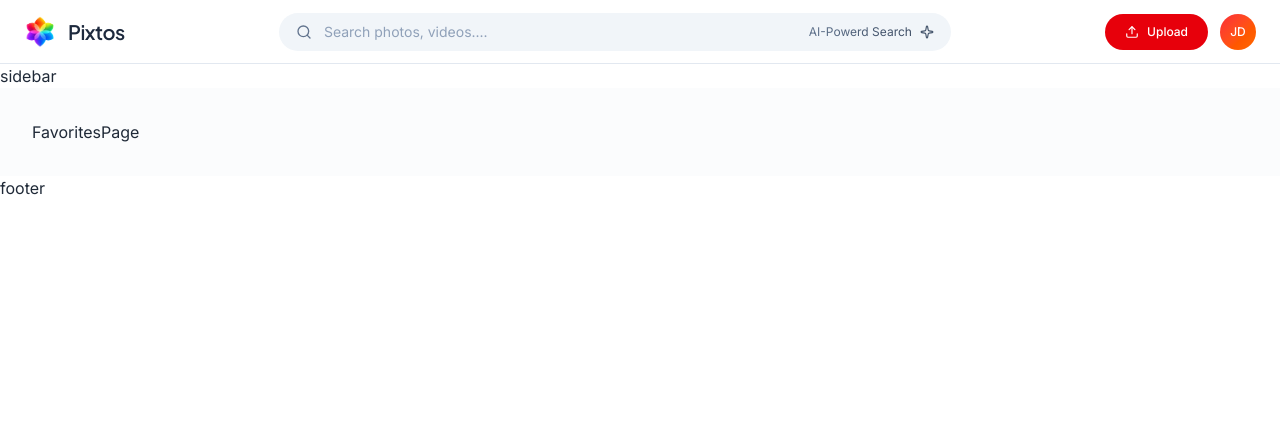
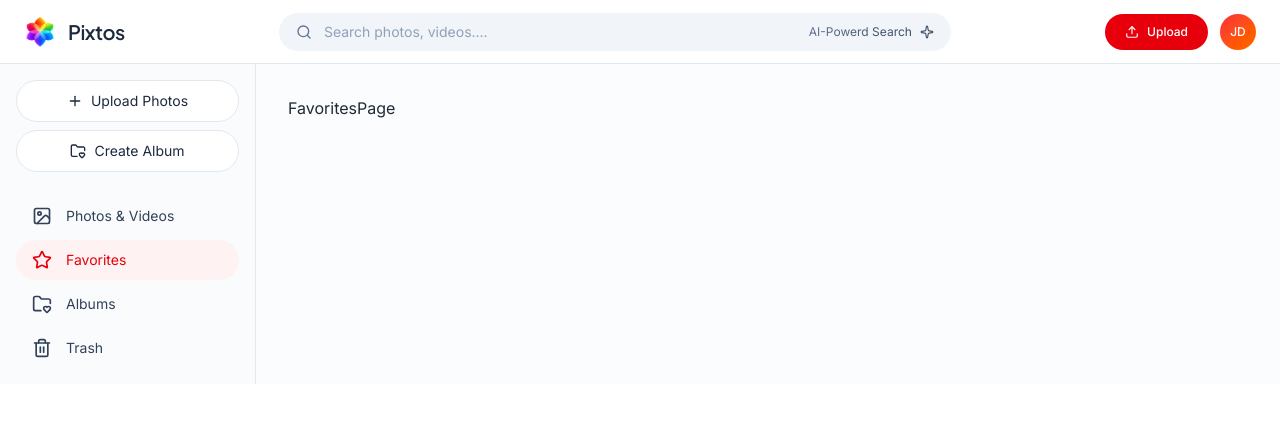
Before and after one commit to codexmish/Pixtos-Client, a Next.js app: page /favorites in a window 1280 px wide. Shown: the top 422 px of the page. Built offline with nearby package versions, Linux system fonts and the light colour scheme; a web font is replaced by a local one.

Commit message:
sidebar menu added

```diff
--- a/src/app/(service)/layout.tsx
+++ b/src/app/(service)/layout.tsx
@@ -1,13 +1,15 @@
 import Navbar from "@/components/layout/Navbar";
+import Sidebar from "@/components/layout/Sidebar";
 import React, { ReactNode } from "react";
 
 const layout = ({ children }: { children: ReactNode }) => {
   return (
     <div>
-      <Navbar/>
-      <p>sidebar</p>
-      <div className="app-main-content">{children}</div>
-      <p>footer</p>
+      <Navbar />
+      <div className="flex-1 flex overflow-hidden min-h-0 relative">
+        <Sidebar />
+        <div className="app-main-content">{children}</div>
+      </div>
     </div>
   );
 };
--- a/src/components/layout/Navbar.tsx
+++ b/src/components/layout/Navbar.tsx
@@ -28,7 +28,7 @@ const initials = user.name
 const Navbar = () => {
   const [searchQuery, setSearchQuery] = useState("");
   const [isUploadOpen, setIsUploadOpen] = useState(false);
-  const [isMobileSidebarOpen, setIsMobileSidebarOpen] = useState(false);
+  // const [isMobileSidebarOpen, setIsMobileSidebarOpen] = useState(false);
   const [dropdownOpen, setDropdownOpen] = useState(false)
   const profileRef = useRef<HTMLDivElement>(null);
 
--- /dev/null
+++ b/src/components/layout/Sidebar.tsx
@@ -0,0 +1,126 @@
+"use client"
+
+import { FolderHeartIcon, ImageIcon, PlusIcon, StarIcon, Trash2Icon, XIcon } from "lucide-react"
+import Image from "next/image"
+import Link from "next/link"
+import { usePathname, useRouter } from "next/navigation"
+import { useEffect, useState } from "react"
+
+
+const Sidebar = () => {
+
+    const sideMenuLinks = [
+        {to: "/", label: "Photos & Videos", icon: ImageIcon},
+        {to: "/favorites", label: "Favorites", icon: StarIcon},
+        {to: "/albums", label: "Albums", icon: FolderHeartIcon},
+        {to: "/trash", label: "Trash", icon: Trash2Icon}
+    ]
+
+
+    const router = useRouter()
+    const pathName = usePathname()
+    const [createAlbumState, setCreateAlbumState] = useState({isopen:false, photoIds: []})
+    const [isMobileSidebarOpen, setIsMobileSidebarOpen] = useState(false);
+    const [isUploadOpen, setIsUploadOpen] = useState(false);
+
+    // biome-ignore lint/correctness/useExhaustiveDependencies: close mobile sidebar on route change
+    useEffect(()=>{
+        setIsMobileSidebarOpen(false)
+    },[pathName])
+
+
+
+    // -----handle upload success
+    const handleUploadSuccess = ()=>{
+        window.dispatchEvent(new CustomEvent("media-uploaded"))
+    }
+// ------submit data to create new album
+const handleAlbumCreate = (album: any)=>{
+    setCreateAlbumState({isopen: false, photoIds: []})
+    router.push(`/albums/${album._id}`)
+}
+
+
+    // ------open created album
+    const openCreateAlbum = (photoIds = [])=>{
+        setCreateAlbumState({isopen: true, photoIds})
+    }
+
+
+    // -----handle upload button
+    const handleUploadClick = ()=>{
+        setIsMobileSidebarOpen(false)
+        setIsUploadOpen(true)
+    }
+
+
+    // -----handle  create album button
+    const handleCreateAlbumClick = ()=>{
+        setIsMobileSidebarOpen(false)
+        openCreateAlbum()
+    }
+
+
+//     <Sidebar
+//   onCreateAlbumClick={() => openCreateAlbum()}
+//   onUploadClick={() => setIsUploadOpen(true)}
+//   isMobileOpen={isMobileSidebarOpen}
+//   onCloseMobile={() => setIsMobileSidebarOpen(false)}
+// />
+
+
+
+  return (
+    <>
+    {/* -----mobile backdrop */}
+
+    {
+    isMobileSidebarOpen && <div aria-hidden="true" className="sidebar-backdrop" onClick={()=>setIsMobileSidebarOpen(false)}/>
+    }
+
+    <aside className={`sidebar-container ${isMobileSidebarOpen? "sidebar-mobile-open" : "sidebar-mobile-closed"}`}>
+        {/* -----header */}
+        <div className="sidebar-mobile-header">
+            <div className="flex items-center gap-2.5">
+                <Image src={"/logo.png"} alt="logo" width={30} height={30}/>
+                <span className="font-heading font-semibold text-slate-800 tracking-tight text-base">Pixtos</span>
+            </div>
+            <button onClick={()=>setIsMobileSidebarOpen(false)} className="sidebar-close-btn" type="button"><XIcon className="size-5"/></button>
+        </div>
+
+        {/* -----Main Navigation */}
+
+        <div className="space-y-6">
+            <div className="space-y-2">
+                <button type="button" onClick={handleUploadClick} className="sidebar-action-btn">
+                    <PlusIcon className="size-4"/>
+                    <span>Upload Photos</span>
+                </button>
+
+                <button type="button" onClick={handleCreateAlbumClick} className="sidebar-action-btn">
+                    <FolderHeartIcon className="size-4"/>
+                    <span>Create Album</span>
+                </button>
+            </div>
+
+            <div className="space-y-1">
+                {
+                sideMenuLinks.map((item)=>{
+                    const isactive = item.to === pathName
+                    return <Link className={`sidebar-nav-item ${isactive? "sidebar-nav-item-active" :  "sidebar-nav-item-inactive"}`} href={item.to} key={item.to} onClick={()=>setIsMobileSidebarOpen(false)}>
+                    <item.icon className="size-5 shrink-0"/>
+                    <span>{item.label}</span>
+                    </Link>
+                })
+                }
+            </div>
+        </div>
+
+
+        {/* -----storage widget */}
+    </aside>
+    </>
+  )
+}
+
+export default Sidebar
```
